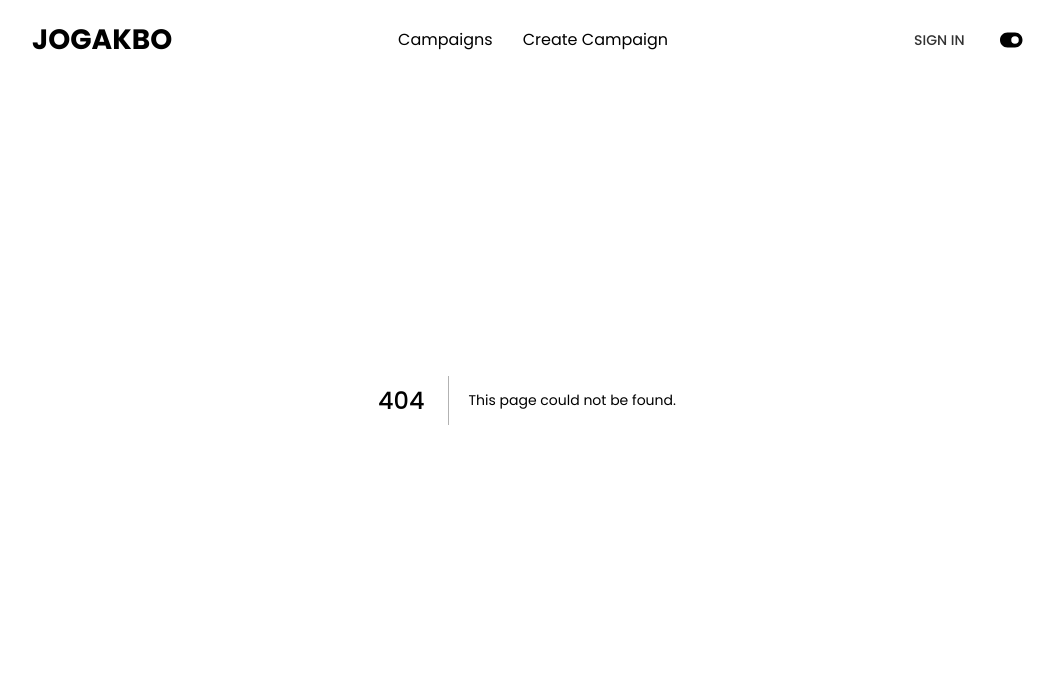
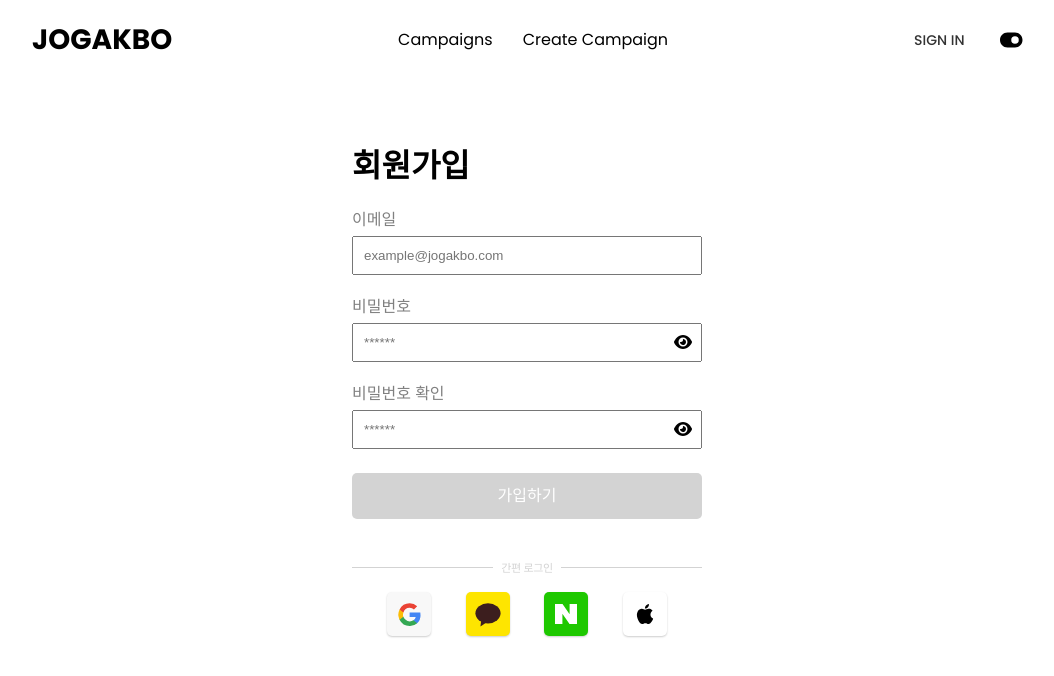
Before and after one commit to DonationMarketNFT/jogakbo-nextjs, a Next.js app in the folder jogakbo-nextjs/: page /signup in a window 1280 px wide. Before the commit this address had no page. Shown: the top 676 px of the page, without its empty margins (113-1167 px from the left). Built offline with nearby package versions, Linux system fonts and the light colour scheme.

Commit message:
:sparkles: sign up page

```diff
--- a/jogakbo-nextjs/src/components/modals/SignInModal.tsx
+++ b/jogakbo-nextjs/src/components/modals/SignInModal.tsx
@@ -5,6 +5,7 @@ import { useRecoilState } from "recoil";
 import styled from "styled-components";
 import { media } from "../../../styles/theme";
 import { isLoginedState, showSignInModalState } from "../../../atom";
+import Link from "next/link";
 
 const Container = styled.div`
   position: fixed;
@@ -169,7 +170,11 @@ const SignInModal = () => {
         <MoreAction>
           <div>비밀번호 찾기</div>
           <div> | </div>
-          <div>회원가입</div>
+          <Link href="/signup">
+            <a>
+              <div>회원가입</div>
+            </a>
+          </Link>
         </MoreAction>
         <SocialSignUp>
           <hr />
--- /dev/null
+++ b/jogakbo-nextjs/src/pages/signup.tsx
@@ -0,0 +1,208 @@
+import { faEye, faEyeSlash } from "@fortawesome/free-solid-svg-icons";
+import { FontAwesomeIcon } from "@fortawesome/react-fontawesome";
+import axios from "axios";
+import { useState } from "react";
+import styled from "styled-components";
+
+const Container = styled.div`
+  width: 350px;
+  margin: 150px auto;
+  /* background: lightgray; */
+`;
+const Title = styled.h3`
+  margin-bottom: 30px;
+  font-size: 32px;
+  font-weight: 600;
+`;
+
+const Form = styled.form`
+  display: flex;
+  flex-direction: column;
+  label {
+    margin-bottom: 8px;
+    color: gray;
+  }
+  input {
+    padding: 10px;
+    margin-bottom: 24px;
+  }
+  button {
+    margin-bottom: 40px;
+    padding: 15px;
+    background: lightgray;
+    border-radius: 5px;
+    color: white;
+    text-align: center;
+    cursor: pointer;
+  }
+`;
+const PasswordBox = styled.div`
+  position: relative;
+  input {
+    width: 100%;
+  }
+`;
+
+const 패스워드보기 = styled.span`
+  position: absolute;
+  top: 11px;
+  right: 10px;
+  cursor: pointer;
+`;
+
+const SocialSignUp = styled.div`
+  display: flex;
+  flex-direction: column;
+  align-items: center;
+  hr {
+    position: relative;
+    bottom: -8px;
+    display: block;
+    margin: 0;
+    width: 100%;
+    height: 1px;
+    background-color: ${(props) => props.theme.gray};
+    border: none;
+  }
+  span {
+    padding: 0 8px;
+    margin-bottom: 16px;
+    font-size: 11px;
+    line-height: 16px;
+    letter-spacing: -0.3px;
+    z-index: 9;
+    background: ${(props) => props.theme.bgColor};
+    color: ${(props) => props.theme.gray};
+  }
+`;
+
+const SocialSignUpButtons = styled.div`
+  display: flex;
+  justify-content: space-evenly;
+`;
+
+interface ISocial {
+  bgColor: string;
+}
+
+const SocialSignUpButton = styled.img<ISocial>`
+  width: 44px;
+  height: 44px;
+  background: ${(props) => props.bgColor};
+  border-radius: 5px;
+  box-shadow: 0 1px 2px 0 rgb(0 0 0 / 20%);
+  cursor: pointer;
+  &:last-child {
+    padding: 12px;
+  }
+`;
+
+const signup = () => {
+  const [passwordType1, setPasswordType1] = useState({
+    type: "password",
+    visible: false,
+  });
+  const [passwordType2, setPasswordType2] = useState({
+    type: "password",
+    visible: false,
+  });
+  const [email, setEmail] = useState("");
+  const [password1, setPassword1] = useState("");
+  const [password2, setPassword2] = useState("");
+
+  const handlePasswordType1 = (e: any) => {
+    setPasswordType1(() => {
+      if (!passwordType1.visible) {
+        return { type: "text", visible: true };
+      }
+      return { type: "password", visible: false };
+    });
+  };
+
+  const handlePasswordType2 = (e: any) => {
+    setPasswordType2(() => {
+      if (!passwordType2.visible) {
+        return { type: "text", visible: true };
+      }
+      return { type: "password", visible: false };
+    });
+  };
+
+  const onClickButton = (e: any) => {
+    if (password1 !== password2) {
+      e.preventDefault();
+      alert("비밀번호가 일치하지 않습니다");
+    } else {
+      // 이메일 인증
+    }
+  };
+
+  return (
+    <>
+      <Container>
+        <Title>회원가입</Title>
+        <Form>
+          <label htmlFor="email">이메일</label>
+          <input
+            onChange={(e) => {
+              setEmail(e.target.value);
+            }}
+            id="email"
+            type="email"
+            placeholder="example@jogakbo.com"
+          />
+          <label htmlFor="password1">비밀번호</label>
+          <PasswordBox>
+            <input
+              onChange={(e) => {
+                setPassword1(e.target.value);
+              }}
+              id="password1"
+              type={passwordType1.type}
+              placeholder="******"
+            />
+            <패스워드보기 onClick={handlePasswordType1}>
+              {passwordType1.visible ? (
+                <FontAwesomeIcon icon={faEyeSlash} />
+              ) : (
+                <FontAwesomeIcon icon={faEye} />
+              )}
+            </패스워드보기>
+          </PasswordBox>
+
+          <label htmlFor="password2">비밀번호 확인</label>
+          <PasswordBox>
+            <input
+              onChange={(e) => {
+                setPassword2(e.target.value);
+              }}
+              id="password2"
+              type={passwordType2.type}
+              placeholder="******"
+            />
+            <패스워드보기 onClick={handlePasswordType2}>
+              {passwordType2.visible ? (
+                <FontAwesomeIcon icon={faEyeSlash} />
+              ) : (
+                <FontAwesomeIcon icon={faEye} />
+              )}
+            </패스워드보기>
+          </PasswordBox>
+          <button onClick={(e) => onClickButton(e)}>가입하기</button>
+        </Form>
+        <SocialSignUp>
+          <hr />
+          <span>간편 로그인</span>
+        </SocialSignUp>
+        <SocialSignUpButtons>
+          <SocialSignUpButton bgColor="#f8f8f8" src="/google.svg" />
+          <SocialSignUpButton bgColor="#fee500" src="/kakao.svg" />
+          <SocialSignUpButton bgColor="#1ec800" src="/naver.svg" />
+          <SocialSignUpButton bgColor="#ffffff" src="/apple.svg" />
+        </SocialSignUpButtons>
+      </Container>
+    </>
+  );
+};
+
+export default signup;
```
Also changed, not shown: jogakbo-nextjs/src/pages/campaigns/[...params].tsx (+224 -0 lines).
